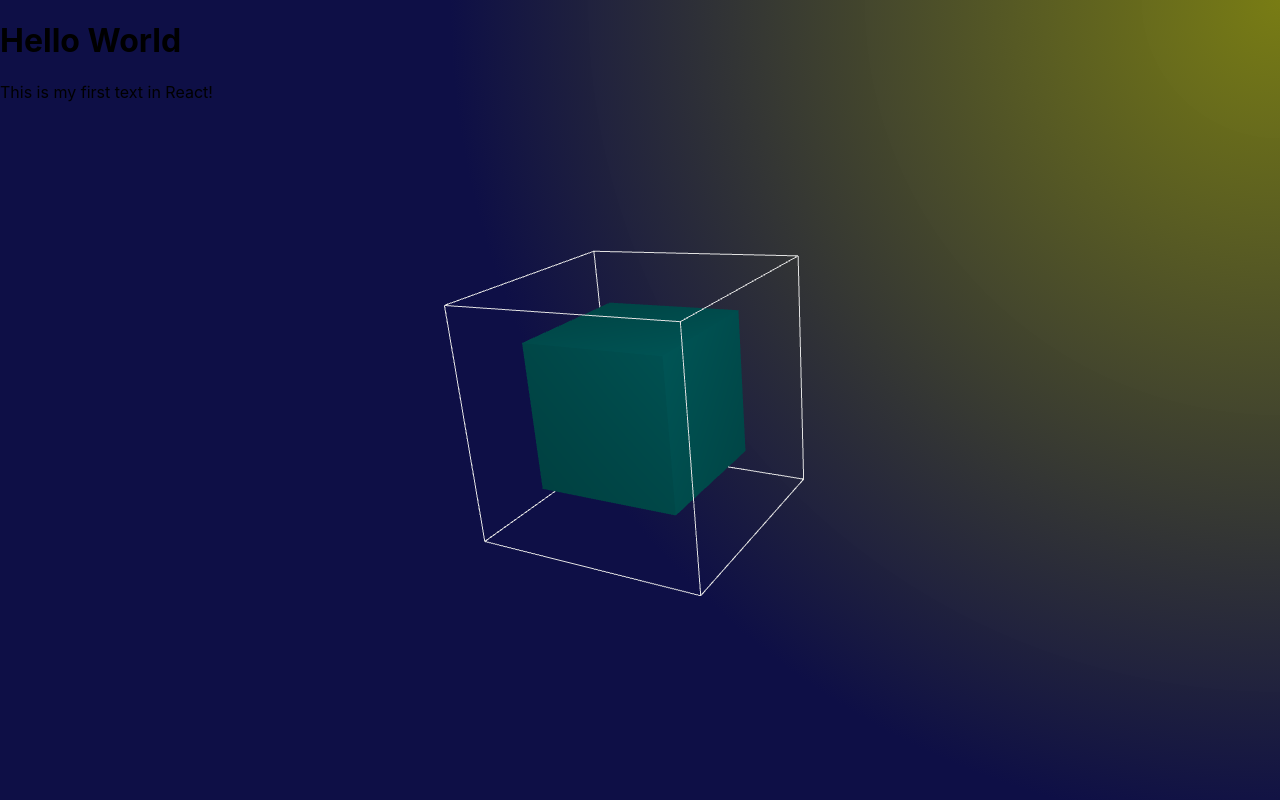
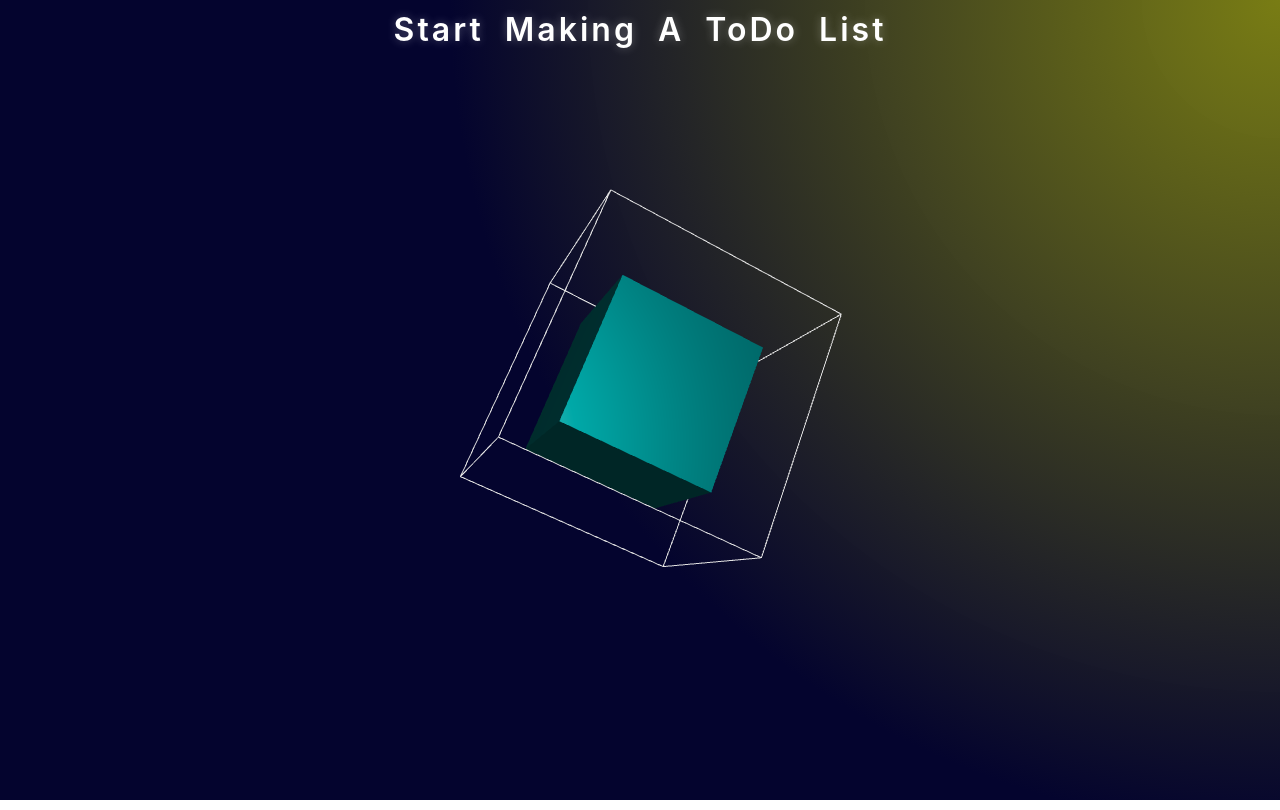
Before and after one commit to Kingobhaisahb/3D-Interactive-ToDo-List, a React (Create React App) app: page / in a window 1280 px wide. Built offline with nearby package versions, Linux system fonts and the light colour scheme.

Commit message:
text is all good now, start adding now

```diff
--- a/src/App.css
+++ b/src/App.css
@@ -1,38 +1,51 @@
-.App {
-  text-align: center;
+*{
+  margin: 0;
+  padding: 0;
+  box-sizing: border-box;
 }
 
-.App-logo {
-  height: 40vmin;
-  pointer-events: none;
+body.html {
+  height: 100%;
+  width: 100%;
+  font-family: 'Verdana', 'Arial', sans-serif;
+  color: white;
+  overflow-x: hidden;
+  background: transparent;
 }
 
-@media (prefers-reduced-motion: no-preference) {
-  .App-logo {
-    animation: App-logo-spin infinite 20s linear;
-  }
+.App{
+  position: relative;
+  color: white;
+  min-height: 100vh;
+  text-align: center;
+  height: 100%;
+  width: 100%;
+  z-index: 1;
+  word-spacing: 10px;
+  letter-spacing: 3px;
+  top: 10px;
 }
 
-.App-header {
-  background-color: #282c34;
-  min-height: 100vh;
-  display: flex;
-  flex-direction: column;
-  align-items: center;
-  justify-content: center;
-  font-size: calc(10px + 2vmin);
-  color: white;
+.content{
+  position: relative;
+  z-index: 1;
+  padding: 10rem 10%;
 }
 
-.App-link {
-  color: #61dafb;
+section{
+  margin-bottom: 100vh;
 }
 
-@keyframes App-logo-spin {
-  from {
-    transform: rotate(0deg);
-  }
-  to {
-    transform: rotate(360deg);
-  }
+h1, h2{
+  font-weight: 600;
+  text-shadow: 0 0 10px rgba(255, 255, 255, 0.3);
+  margin-bottom: 1rem;
 }
+
+p{
+  font-size: 1.1rem;
+  line-height: 1.6;
+  max-width: 600px;
+  margin: 0 auto;
+  opacity: 0.9;
+}
--- a/src/App.js
+++ b/src/App.js
@@ -1,6 +1,7 @@
 import React from "react";
 import ThreeScene from "./Components/ThreeScene";
 import TextSection from "./Components/TextSection";
+import "./App.css";
 
 function App(){
   return (
--- a/src/Components/TextSection.js
+++ b/src/Components/TextSection.js
@@ -3,8 +3,8 @@ import React from "react";
 function TextSection(){
     return (
         <div>
-            <h1>Hello World</h1>
-            <p>This is my first text in React!</p>
+            <h1>Start Making A ToDo List</h1>
+            <p></p>
         </div>
     );
 }
--- a/src/Components/ThreeScene.js
+++ b/src/Components/ThreeScene.js
@@ -34,12 +34,12 @@ export default function ThreeScene() {
         zIndex: -1,                             // STAYS IN THE SAME PLACE
         height: '100vh',
         width: '100vw',
-        background: 'radial-gradient(circle at 100% 0%, rgba(119, 123, 17, 0.99), #0e0f46ff 55%)',
+        background: 'radial-gradient(circle at 100% 0%, rgba(119, 123, 17, 0.99), #04042eff 55%)',
 }}
 
     >
       {/* Dark blue visible light glow */}
-      <pointLight position={[5, 5, 5]} intensity={50} color="#fafbfcff" />
+      <pointLight position={[5, 5, 5]} intensity={30} color="#fafbfcff" />
       {/* Slight ambient light to make cube edges visible */}
       <ambientLight intensity={0.4} />
       <RotatingCube />
```
